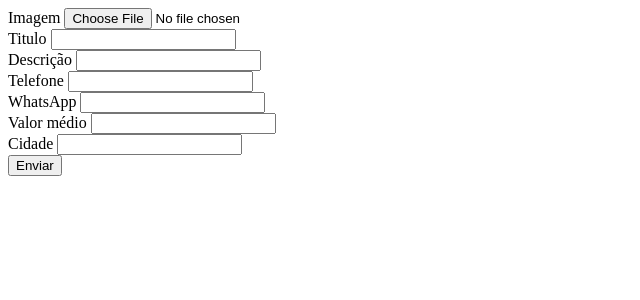
After one commit to andre-albuquerque01/pets, a PHP site: page /cadastro_ad.php in a window 1280 px wide. The commit adds this page. Shown: the top 300 px of the page, without its empty margins (0-640 px from the left). Run offline with PHP 8.4, Linux system fonts and the light colour scheme.

Commit message:
cadastro do ad

```diff
--- /dev/null
+++ b/crud/cadastro_ad.php
@@ -0,0 +1,31 @@
+<!DOCTYPE html>
+<html lang="pt-br">
+
+<head>
+    <meta charset="UTF-8">
+    <meta http-equiv="X-UA-Compatible" content="IE=edge">
+    <meta name="viewport" content="width=device-width, initial-scale=1.0">
+    <title>Cadastro</title>
+</head>
+
+<body>
+    <form action="ad.php" method="POST">
+        <label for="imagem">Imagem</label>
+        <input type="file" name="imagem" id="imagem"><br>
+        <label for="titulo">Titulo</label>
+        <input type="text" name="titulo" id="titulo"><br>
+        <label for="desc">Descrição</label>
+        <input type="text" name="desc" id="desc"><br>
+        <label for="tel">Telefone</label>
+        <input type="tel" name="tel" id="tel"><br>
+        <label for="what">WhatsApp</label>
+        <input type="tel" name="what" id="what"><br>
+        <label for="valor">Valor médio</label>
+        <input type="number" name="valor" step="0.01" id="valor"><br>
+        <label for="cidade">Cidade</label>
+        <input type="text" name="cidade" id="cidade"><br>
+        <button>Enviar</button>
+    </form>
+</body>
+
+</html>
--- a/crud/cliente.php
+++ b/crud/cliente.php
@@ -13,7 +13,7 @@ $comp = $_POST['comp'];
 $term = $_POST['term'];
 
 if (isset($term)) {
-    $cadastrar = $pdo->prepare("INSERT INTO `cadastro_cliente`(`nome`, `cep`, `endereco`, `cidade`, `bairro`, `complemento`, `telefone`, `email`, `senha`, `termo_concientizacao`) VALUES ('a', 'a', 'a', 'a', 'a', 'a', 'a', 'a', 'a', 's')");
+    $cadastrar = $pdo->prepare("INSERT INTO `cadastro_cliente`(`nome`, `cep`, `endereco`, `cidade`, `bairro`, `complemento`, `telefone`, `email`, `senha`, `termo_concientizacao`) VALUES (:nome, :cep, :endereco, :cidade, :bairro,:complemento, :telefone, :email, :senha, :termo_concientizacao)");
     $cadastrar->execute(array(
         ':nome' => $nome,
         ':cep' => $cep,
```
Also changed, not shown: crud/ad.php (added, +28 -0 lines).
